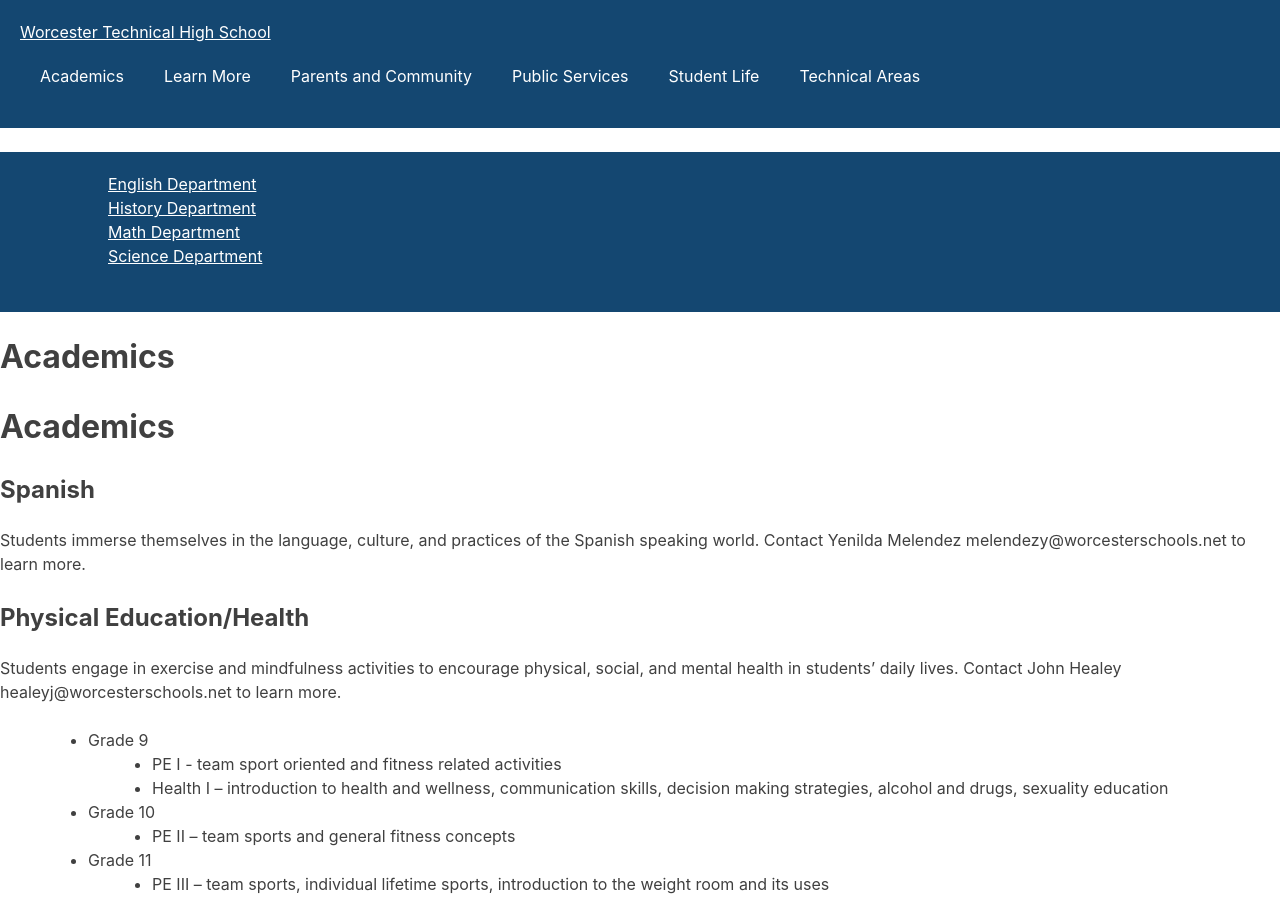
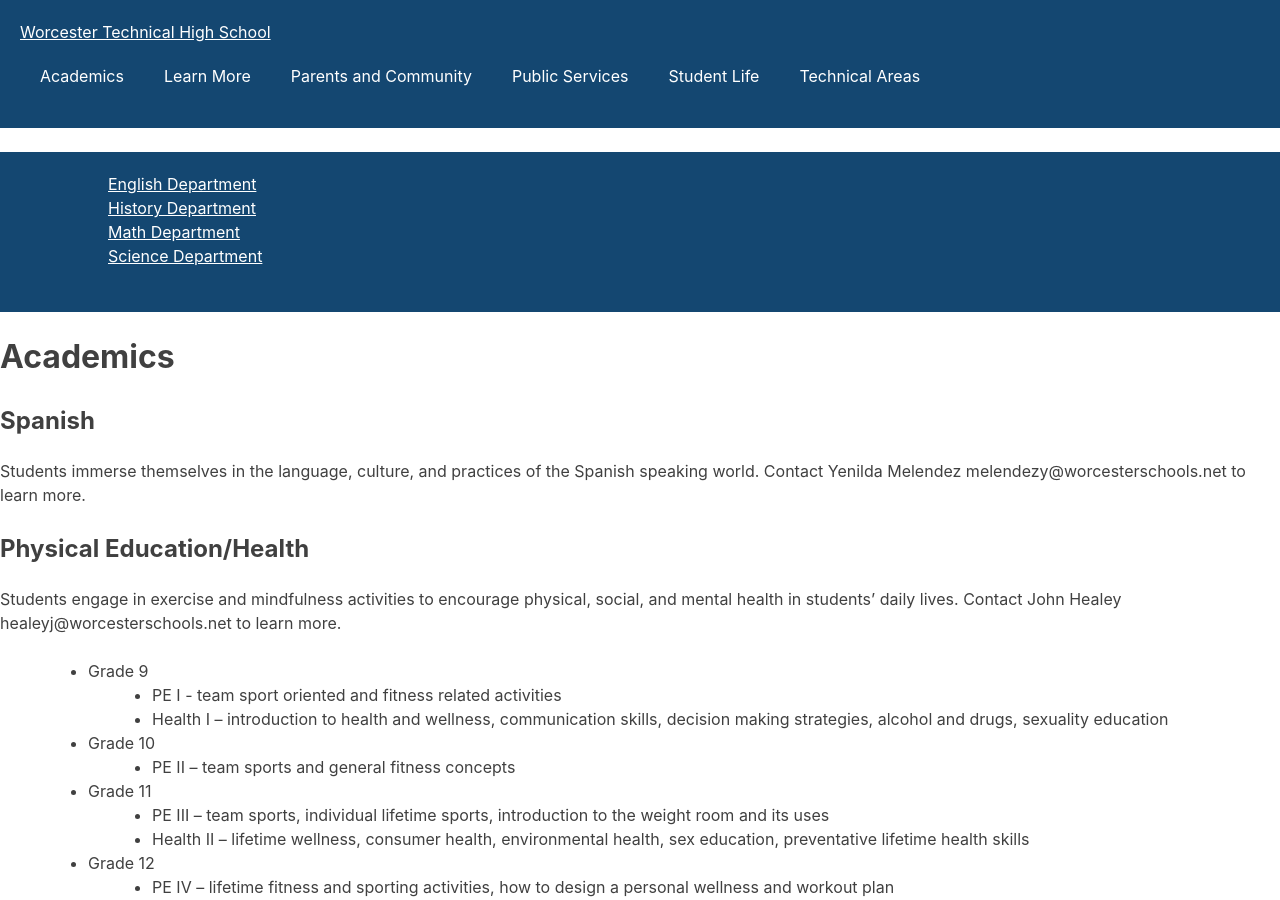
Before and after one commit to worcestertechnicalhighschool/techhigh.us, a Jekyll site: the page built from _sections/academics.md, in a window 1280 px wide and 900 px high. Built offline with Jekyll 4.4.1, drawn with Linux system fonts in a browser that asks for light colours.

Commit message:
got rid of second title for Academics section.

```diff
--- a/_sections/academics.md
+++ b/_sections/academics.md
@@ -4,7 +4,6 @@
 date: 2022-11-5
 ---
 
-# Academics
 
 ## Spanish
 Students immerse themselves in the language, culture, and practices of the Spanish speaking world. Contact Yenilda Melendez melendezy@worcesterschools.net to learn more.
```
